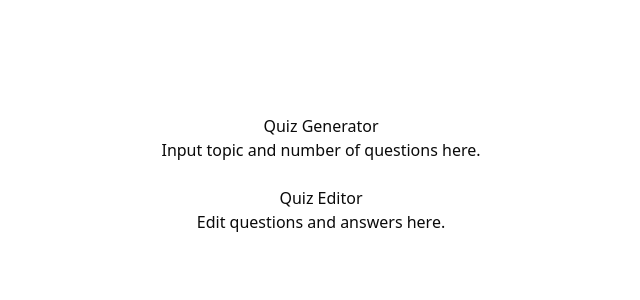
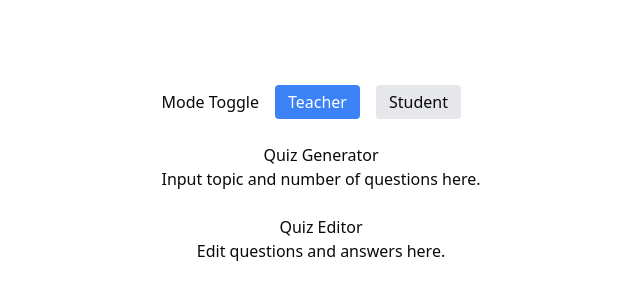
Before and after one commit to albe-martin/TeacherMCQ, a React (Vite) app: page / in a window 1280 px wide. Shown: the part 226-526 px from the top of the page, without its empty margins (319-959 px from the left). Built offline with nearby package versions, Linux system fonts and the light colour scheme.

Commit message:
All components commit
setup of all components and toggle between modes(teacher and student) are done

```diff
--- a/src/App.jsx
+++ b/src/App.jsx
@@ -1,13 +1,28 @@
 import React from 'react';
 import QuizGenerator from './QuizGenerator';
 import QuizEditor from './QuizEditor';
+import StudentPreview from './StudentPreview';
+import ModeToggle from './ModeToggle';
 import './App.css';
 
 function App() {
+  // State for mode: 'teacher' or 'student'
+  const [mode, setMode] = React.useState('teacher');
+  // State for quiz questions
+  const [questions, setQuestions] = React.useState([]);
+
   return (
     <div className="p-4 space-y-6">
-      <QuizGenerator />
-      <QuizEditor />
+      <ModeToggle mode={mode} setMode={setMode} />
+      {mode === 'teacher' && (
+        <>
+          <QuizGenerator setQuestions={setQuestions} />
+          <QuizEditor questions={questions} setQuestions={setQuestions} />
+        </>
+      )}
+      {mode === 'student' && (
+        <StudentPreview questions={questions} />
+      )}
     </div>
   );
 }
--- a/src/ModeToggle.jsx
+++ b/src/ModeToggle.jsx
@@ -1,11 +1,22 @@
 import React from "react";
 
 // ModeToggle: Switch between teacher and student views
-function ModeToggle() {
+function ModeToggle({ mode, setMode }) {
   return (
-    <div>
+    <div className="flex items-center gap-4">
       <h2>Mode Toggle</h2>
-      <p>Switch between Teacher and Student modes here.</p>
+      <button
+        className={`px-3 py-1 rounded ${mode === 'teacher' ? 'bg-blue-500 text-white' : 'bg-gray-200'}`}
+        onClick={() => setMode('teacher')}
+      >
+        Teacher
+      </button>
+      <button
+        className={`px-3 py-1 rounded ${mode === 'student' ? 'bg-blue-500 text-white' : 'bg-gray-200'}`}
+        onClick={() => setMode('student')}
+      >
+        Student
+      </button>
     </div>
   );
 }
```
